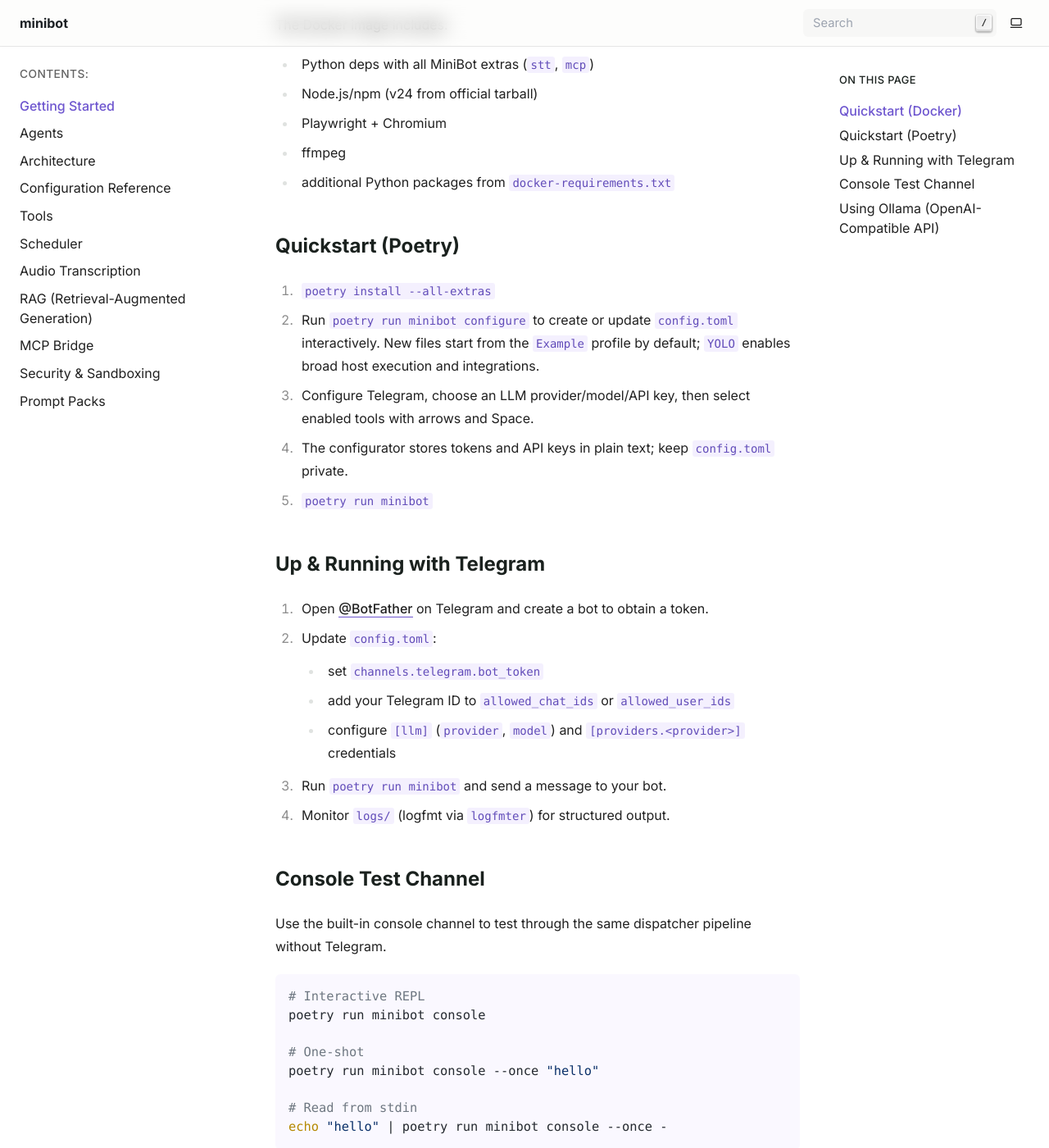
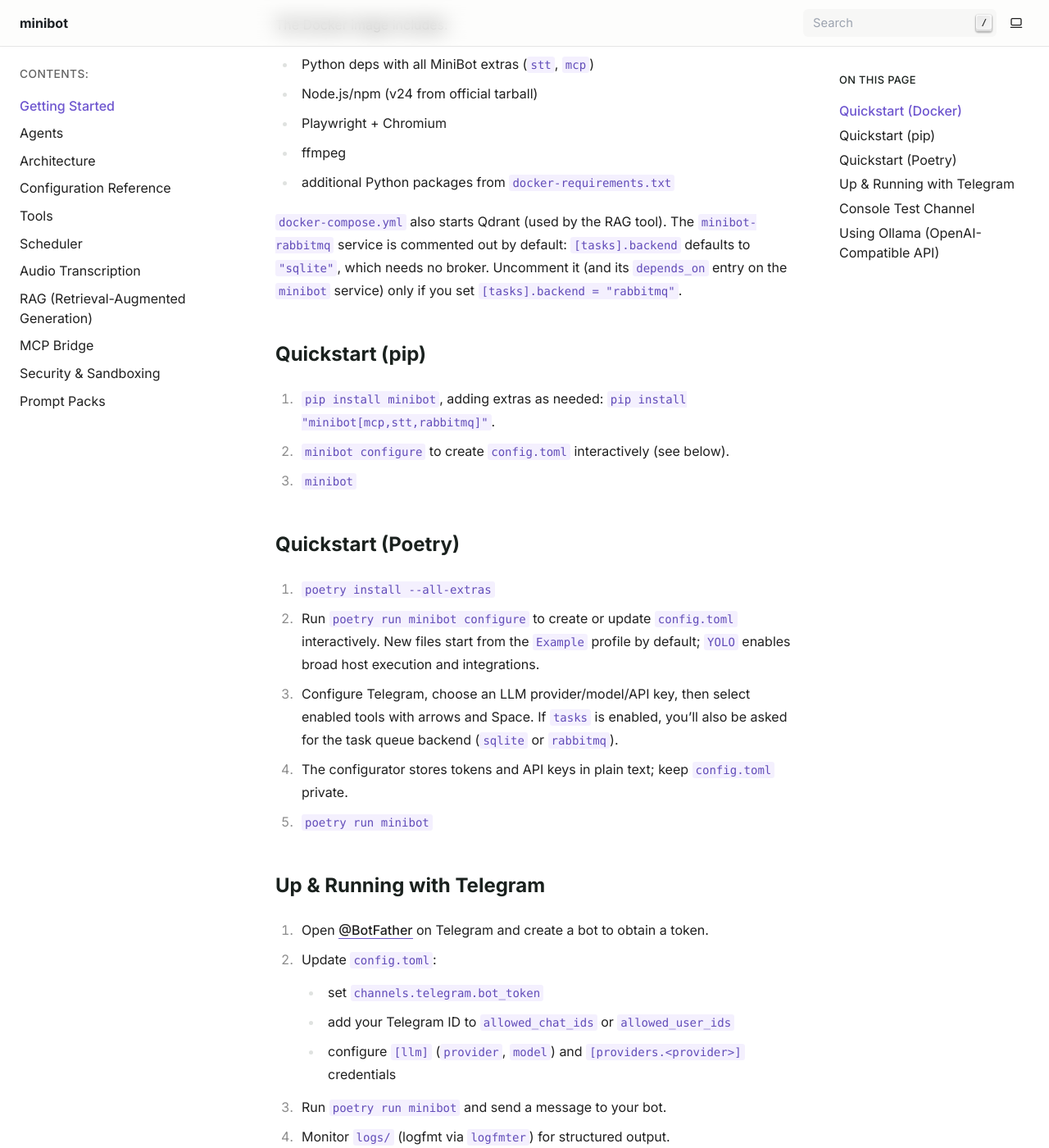
Before and after one commit to sonic182/minibot, a Sphinx documentation site: the page built from docs/getting_started.rst, in a window 1280 px wide and 1400 px high, scrolled down 568 px. Shown: the whole window at 82% size. Built offline with Sphinx 7.4.7, drawn with Linux system fonts in a browser that asks for light colours.

Commit message:
Default task queue to sqlite, add quick start docs, fix pip install (#47)
* default task queue to sqlite, make wizard ask for backend

Sets [tasks].backend = "sqlite" in config.example.toml and
config.yolo.toml, comments out the now-optional minibot-rabbitmq
service in docker-compose.yml, and lets `minibot configure` prompt
for the task queue backend when tasks are enabled.

* docs: quick start guide and pip packaging fix for config templates

Adds a Quick start section to README/docs covering pip install,
extras, the configure wizard, and Docker, and ships config.example.toml
/ config.yolo.toml in the wheel and sdist so `minibot configure` no
longer fails on a fresh pip install. Bumps version to 0.8.0.

* fix changelog missing bump

```diff
--- a/config.example.toml
+++ b/config.example.toml
@@ -484,8 +484,8 @@
 # spawn_task / cancel_task / list_tasks tools.
 [tasks]
 enabled = false
-# Queue backend: "rabbitmq" (see [rabbitmq] below) or "sqlite".
-backend = "rabbitmq"
+# Queue backend: "sqlite" (default, no broker needed) or "rabbitmq" (see [rabbitmq] below).
+backend = "sqlite"
 # Seconds to wait for a spawned worker process to return a result before it is terminated.
 worker_timeout_seconds = 60
 # Max subprocesses running simultaneously; excess tasks wait in the queue.
--- a/config.yolo.toml
+++ b/config.yolo.toml
@@ -285,7 +285,7 @@
 
 [tasks]
 enabled = true
-backend = "rabbitmq"
+backend = "sqlite"
 worker_timeout_seconds = 300
 max_concurrent_workers = 4
 
--- a/docs/getting_started.rst
+++ b/docs/getting_started.rst
@@ -21,6 +21,18 @@
 - ffmpeg
 - additional Python packages from ``docker-requirements.txt``
 
+``docker-compose.yml`` also starts Qdrant (used by the RAG tool). The ``minibot-rabbitmq`` service
+is commented out by default: ``[tasks].backend`` defaults to ``"sqlite"``, which needs no broker.
+Uncomment it (and its ``depends_on`` entry on the ``minibot`` service) only if you set
+``[tasks].backend = "rabbitmq"``.
+
+Quickstart (pip)
+----------------
+
+1. ``pip install minibot``, adding extras as needed: ``pip install "minibot[mcp,stt,rabbitmq]"``.
+2. ``minibot configure`` to create ``config.toml`` interactively (see below).
+3. ``minibot``
+
 Quickstart (Poetry)
 -------------------
 
@@ -28,6 +40,7 @@
 2. Run ``poetry run minibot configure`` to create or update ``config.toml`` interactively.
    New files start from the ``Example`` profile by default; ``YOLO`` enables broad host execution and integrations.
 3. Configure Telegram, choose an LLM provider/model/API key, then select enabled tools with arrows and Space.
+   If ``tasks`` is enabled, you'll also be asked for the task queue backend (``sqlite`` or ``rabbitmq``).
 4. The configurator stores tokens and API keys in plain text; keep ``config.toml`` private.
 5. ``poetry run minibot``
 
--- a/pyproject.toml
+++ b/pyproject.toml
@@ -1,6 +1,6 @@
 [tool.poetry]
 name = "minibot"
-version = "0.7.0"
+version = "0.8.0"
 description = "Self-hosted Telegram-first AI assistant with async tooling, memory, and scheduling."
 authors = ["sonic182 <johander1822@gmail.com>"]
 license = "MIT"
@@ -23,7 +23,9 @@
   { include = "minibot" }
 ]
 include = [
-  { path = "minibot/llm/tools/descriptions/*.txt", format = ["sdist", "wheel"] }
+  { path = "minibot/llm/tools/descriptions/*.txt", format = ["sdist", "wheel"] },
+  { path = "config.example.toml", format = ["sdist", "wheel"] },
+  { path = "config.yolo.toml", format = ["sdist", "wheel"] },
 ]
 
 [tool.poetry.dependencies]
```
Also changed, not shown: CHANGELOG.md (+25 -0 lines), README.md (+26 -0 lines), docker-compose.yml (+15 -14 lines), 1 other file.
